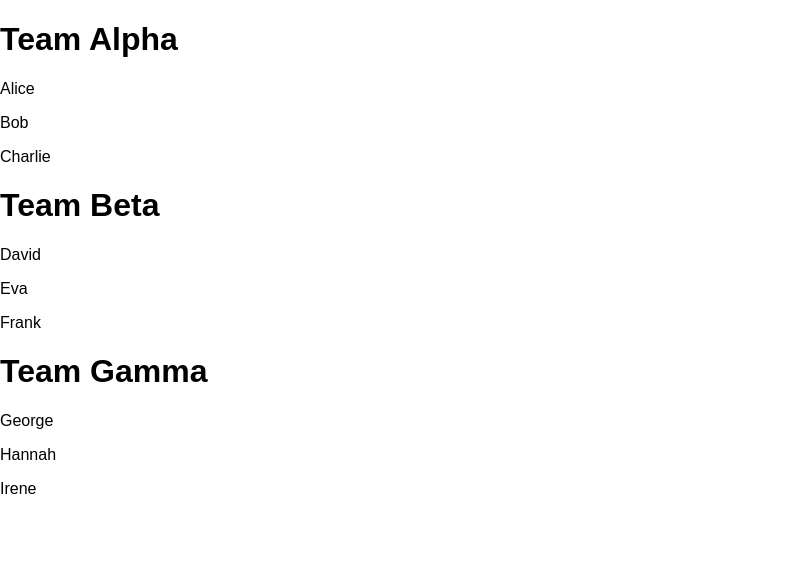
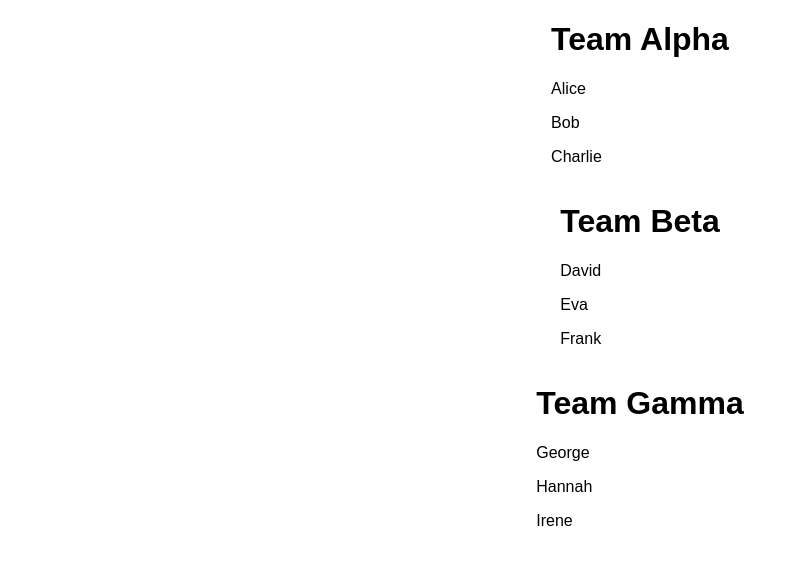
Before and after one commit to FrancoisMartinez/Team-10-SOEN341_Project_F24, a React (Vite) app in the folder FrontEnd/: page /teams in a window 1280 px wide. Shown: the top 564 px of the page, without its empty margins (0-807 px from the left). Built offline with nearby package versions, Linux system fonts and the light colour scheme.

Commit message:
team styling

```diff
--- a/FrontEnd/src/pages/Teams.jsx
+++ b/FrontEnd/src/pages/Teams.jsx
@@ -1,4 +1,5 @@
 import React from 'react';
+import styles from "/src/styles/Teams.module.css";
 
 const teams = [
     {
@@ -22,13 +23,19 @@ function Teams() {
     return (
         <>
             {teams.map((team, index) => (
-                <div key={index} className="team">
+                <div  key={index} className={styles.teamContainer}>
+
+                    <div className={styles.team}>
                         <h1>{team.teamName}</h1>
                         {team.students.map(student => (
                             <div key={student.id}>
                                 <p>{student}</p>
                             </div>
                         ))}
+
+                    </div>
+
+
                 </div>
             ))}
 
--- /dev/null
+++ b/FrontEnd/src/styles/Teams.module.css
@@ -0,0 +1,13 @@
+
+.teamContainer {
+    display: flex;
+    flex-direction: row;
+
+    flex-wrap: wrap;
+
+    justify-content: space-around;
+}
+
+.team {
+
+}
```
Lines whose indentation alone changed are shown as unchanged.
